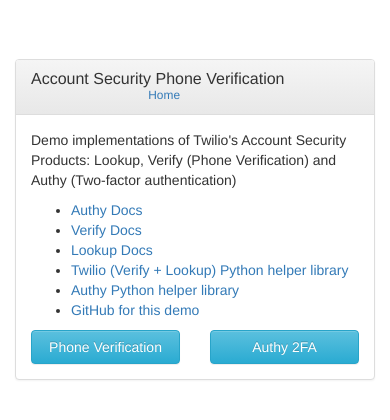
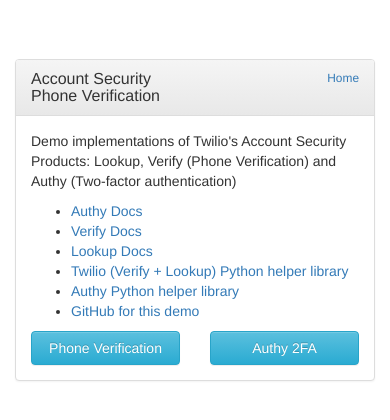
Before and after one commit to robinske/account-security-python-demo, a Flask app: page / in a window 390 px wide. Shown: the top 420 px of the page. Run offline with Flask 2, Linux system fonts and the light colour scheme; parts of the project's set-up code (start-up, migrations or seed data) failed here and were passed over; some libraries are stand-ins or nearby versions.

Commit message:
Fix container header CSS

```diff
--- a/server/templates/base.html
+++ b/server/templates/base.html
@@ -30,8 +30,8 @@
             <div class="panel panel-default">
                 <div class="panel-heading">
                     <div class="row">
-                        <h3 class="panel-title col-md-8">Account Security Phone Verification</h3>
-                        <div class="text-right col-xs-6 col-sm-4 col-md-4 small">{% if g.email %}{{ g.email }} | <a href="/authy/logout">Logout</a> | {% endif %}<a href="/">Home</a></div>
+                        <h3 class="panel-title col-xs-6 col-sm-6 col-md-8">Account Security Phone Verification</h3>
+                        <div class="text-right col-xs-6 col-sm-6 col-md-4 small">{% if g.email %}{{ g.email }} | <a href="/authy/logout">Logout</a> | {% endif %}<a href="/">Home</a></div>
                     </div>
                 </div>
                 <div class="panel-body">
```
